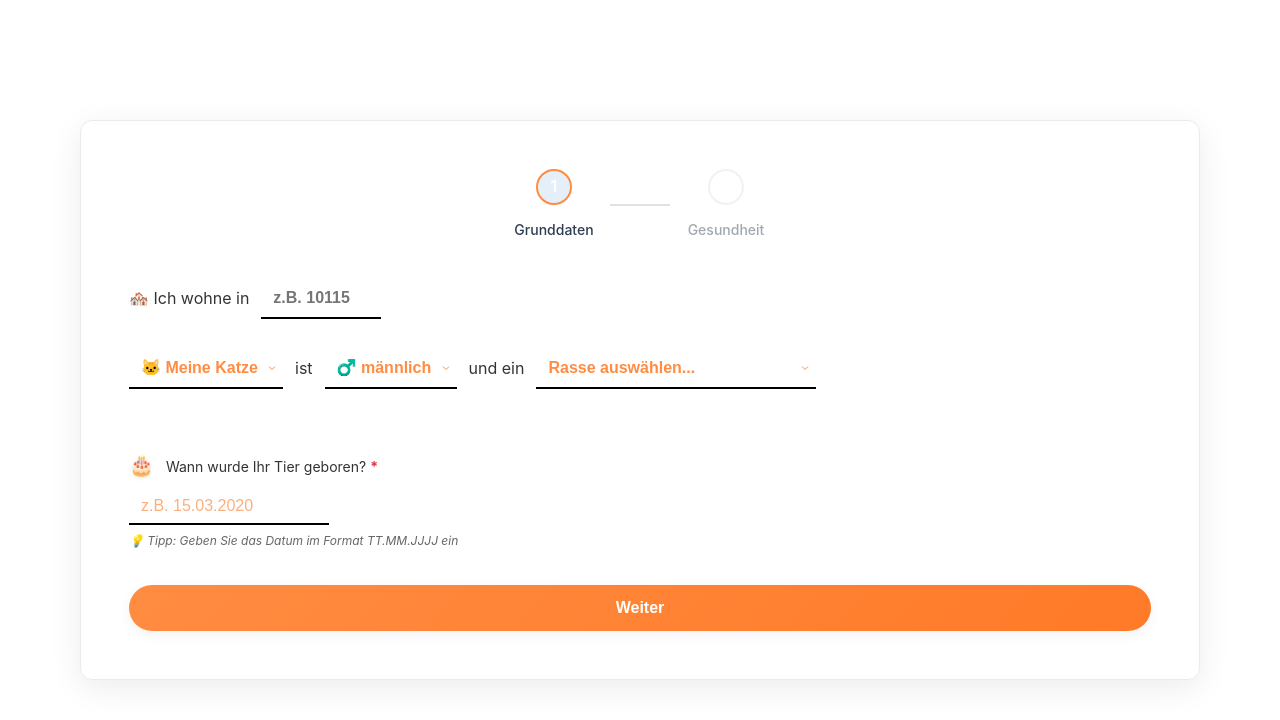
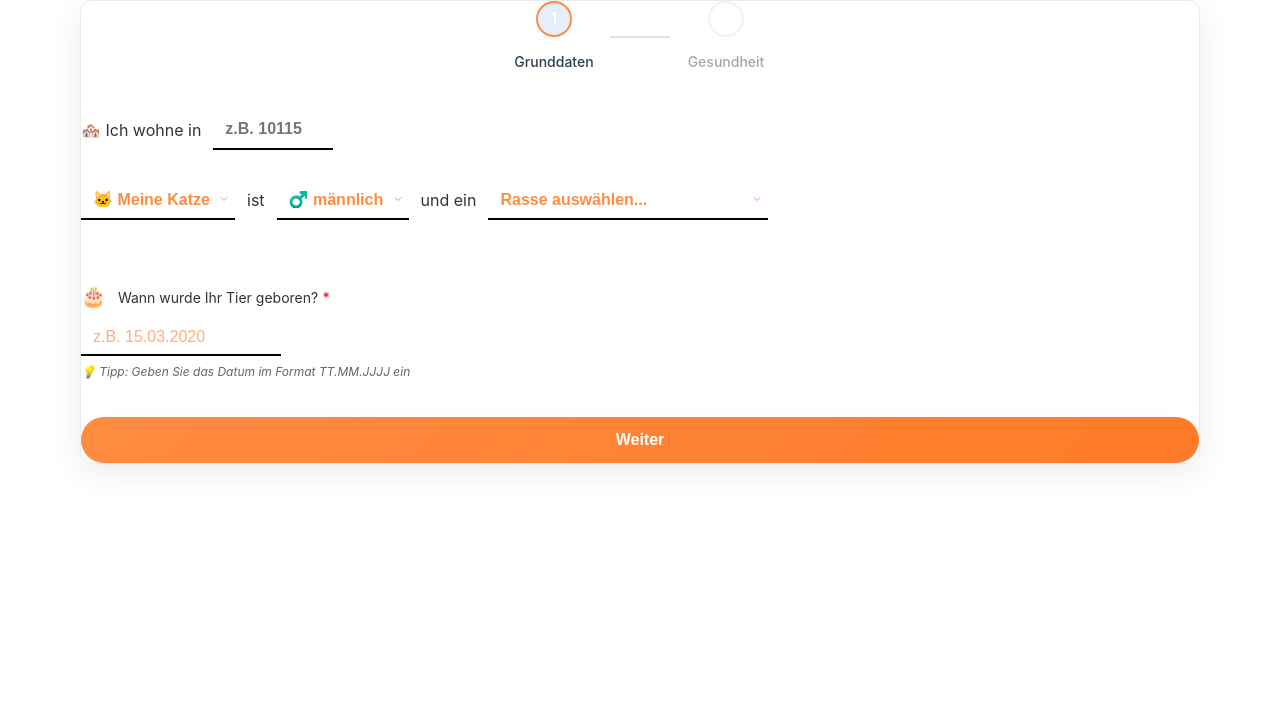
Before and after one commit to scrapingguy/Pet-Helth-insurance-form, a plain HTML site: page index.html in a window 1280 px wide. Drawn offline with Linux system fonts and the light colour scheme.

Commit message:
Refactor form section in index.html for improved structure; comment out padding in form-card styles for better layout control

```diff
--- a/index.html
+++ b/index.html
@@ -8,7 +8,7 @@
   </head>
   <body class="embedded-full">
     <main class="full-screen-scroll">
-      <section class="form-section full-screen-block">
+      <section class="">
         <div class="form-card full-screen-card">
 
 
--- a/styles.css
+++ b/styles.css
@@ -141,7 +141,7 @@
 
         .form-card {
             background: var(--background-primary);
-            padding: var(--spacing-2xl);
+            /* padding: var(--spacing-2xl); */
             border-radius: var(--radius-lg);
             box-shadow: 0 8px 32px var(--shadow-medium);
             border: 1px solid var(--border-light);
```
